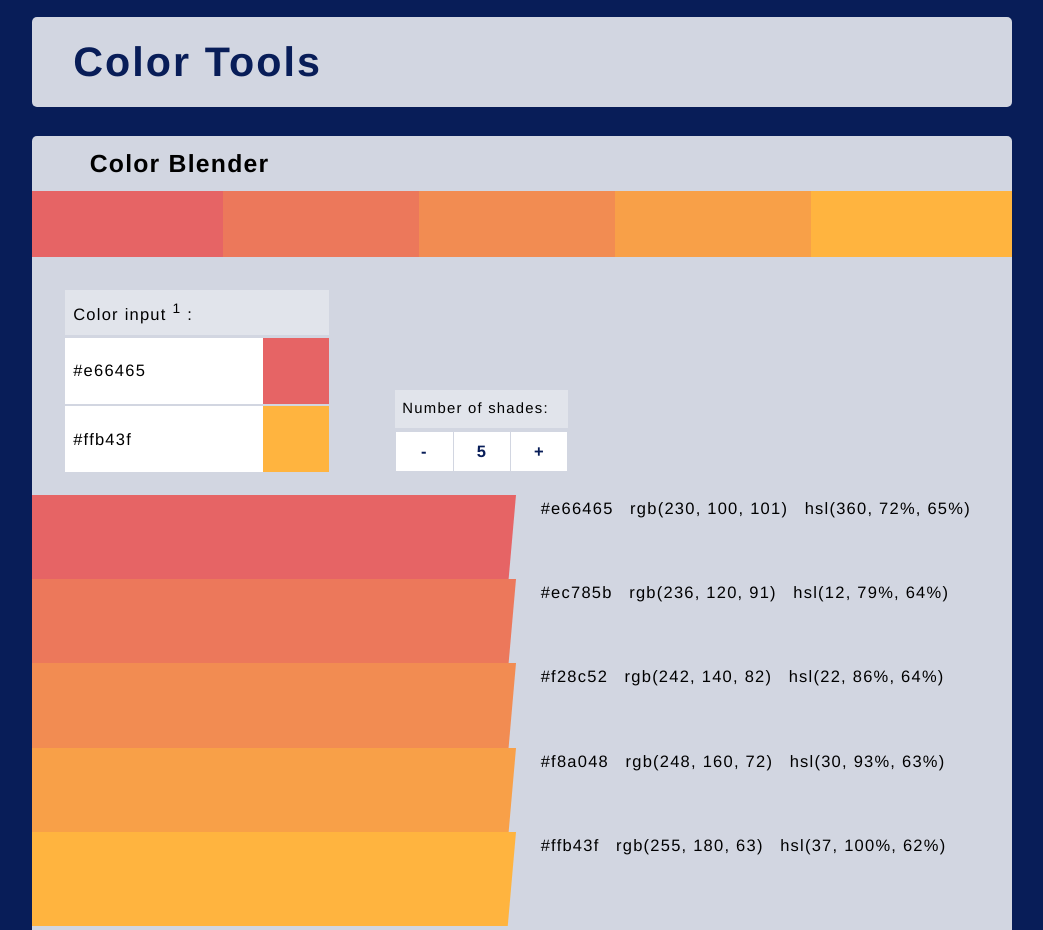
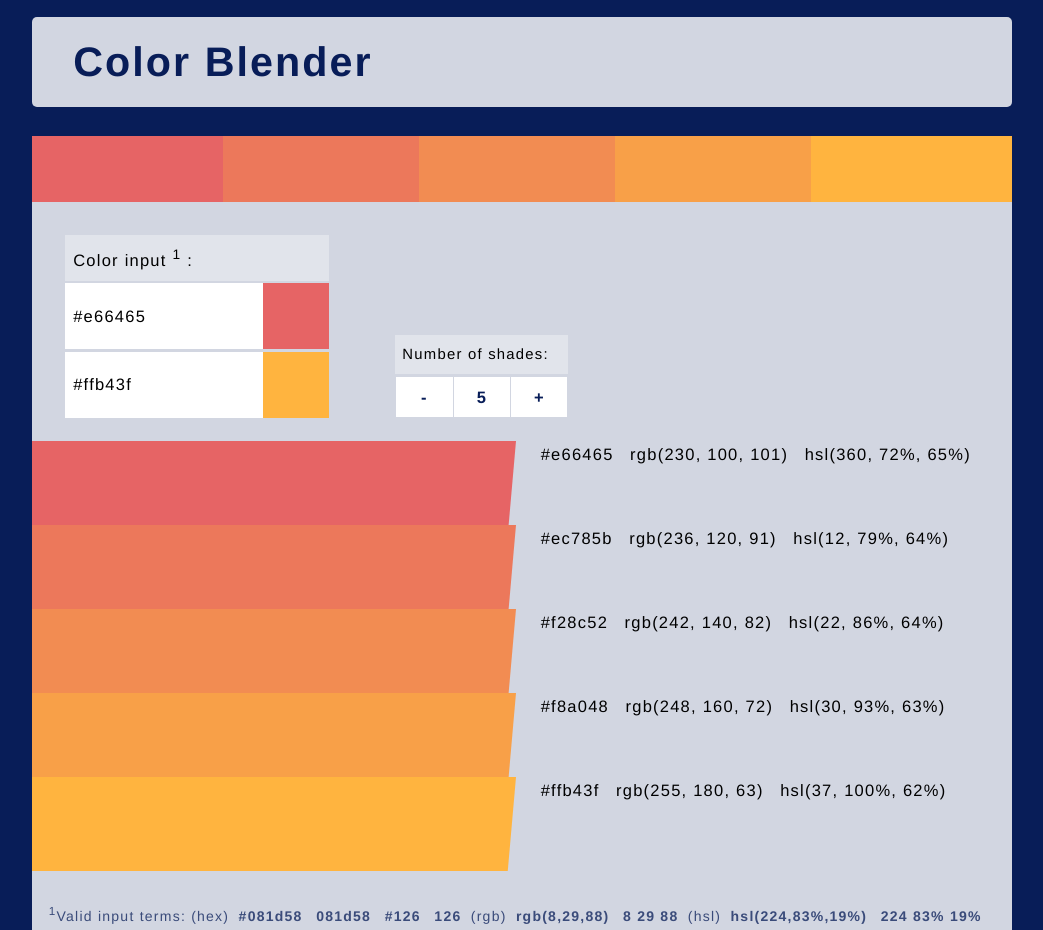
Before and after one commit to t79/color-blender, a plain HTML site: page index.html in a window 1280 px wide. Shown: the top 930 px of the page, without its empty margins (116-1159 px from the left). Drawn offline with Linux system fonts and the light colour scheme.

Commit message:
Changing title from color tools tol color blender

```diff
--- a/index.html
+++ b/index.html
@@ -21,7 +21,7 @@
     <script src="assets/w3color.js"></script>
 
 
-    <title>Color Tools</title>
+    <title>Color Blender</title>
 
 </head>
 
@@ -29,16 +29,13 @@
     <main>
         <div class="content-block-container">
             <div id="page-header" class="content-block">
-                <h1>Color Tools</h1>
+                <h1>Color Blender</h1>
+
             </div>
         </div>
 
         <div id="color-blender" class="content-block-container">
             <div class="content-block">
-
-                <div id="cb-header">
-                    <h2>Color Blender</h2>
-                </div>
 
                 <div id='top-view'>
 
```
